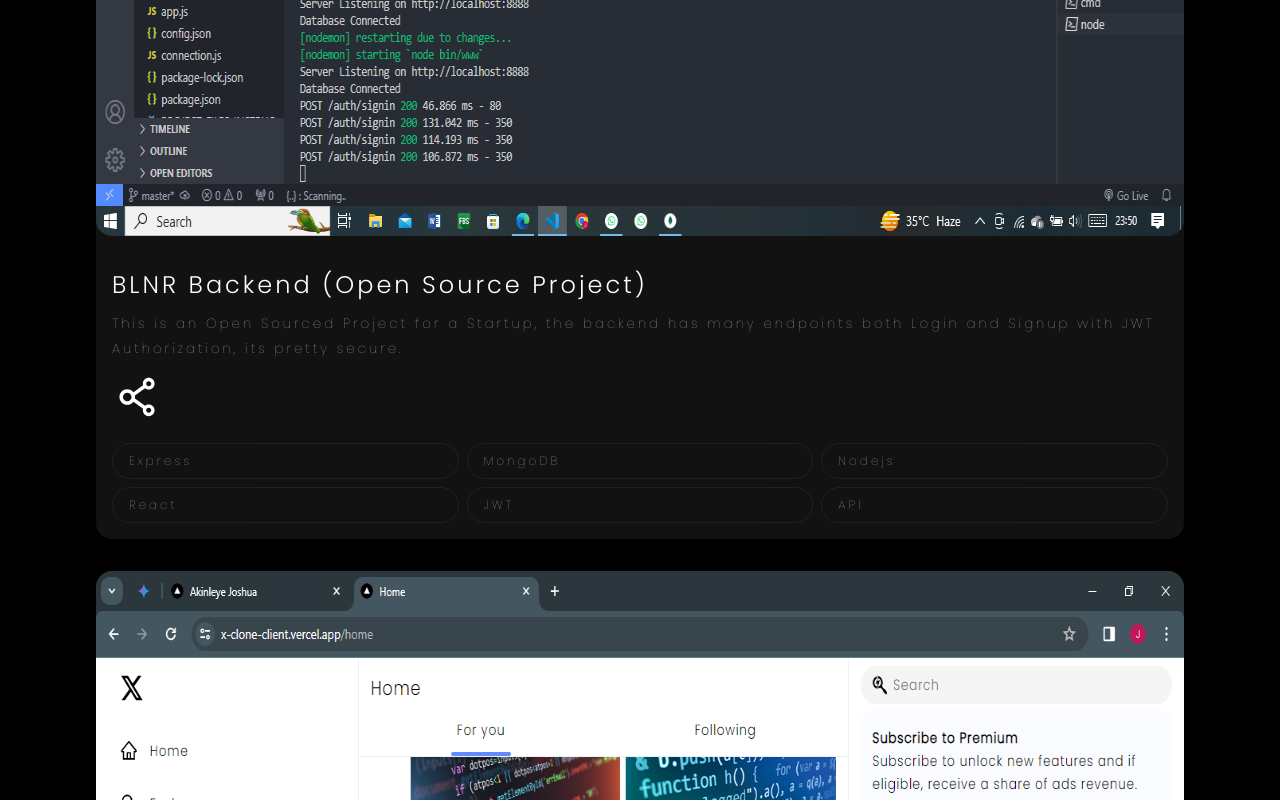
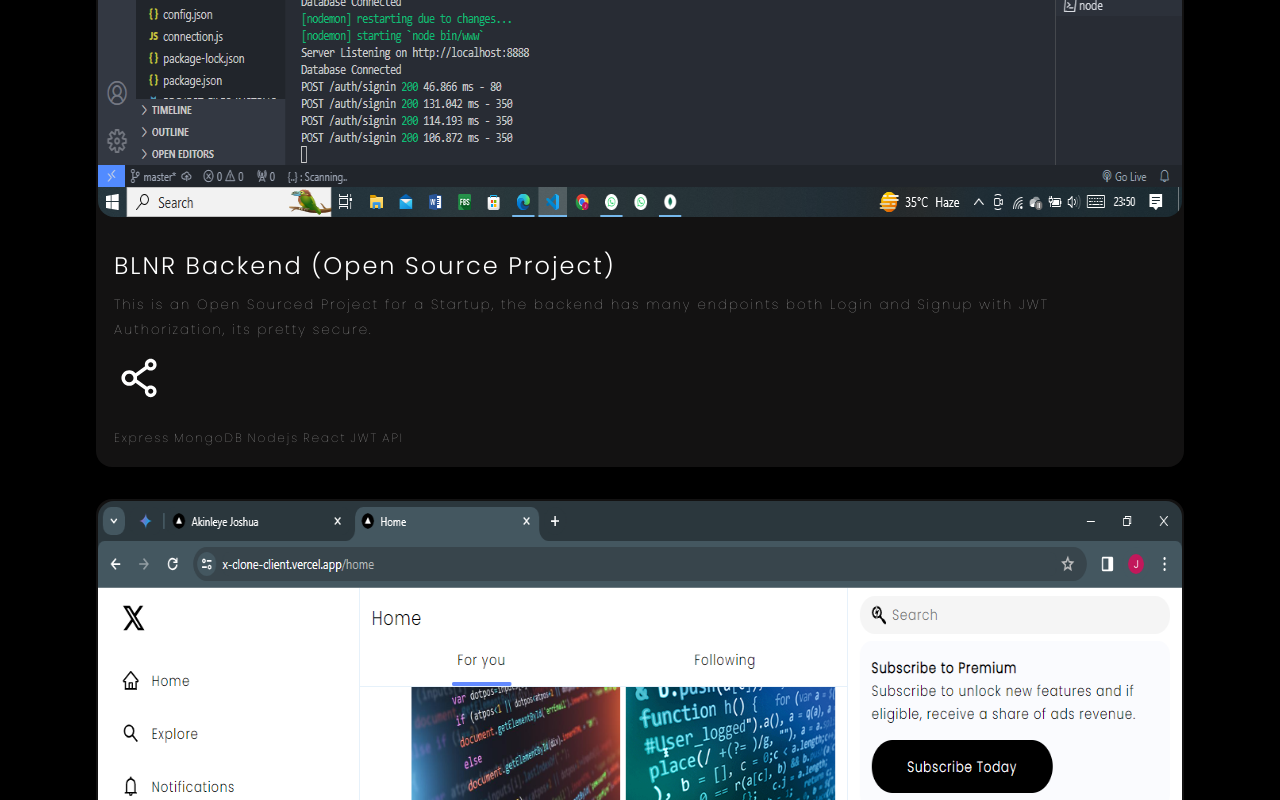
Before and after one commit to Akinleyejoshua/joshuaakinleye, a Next.js app: page / in a window 1280 px wide. Shown: the part 2000-2800 px from the top of the page. Built offline with nearby package versions, Linux system fonts and the light colour scheme.

Commit message:
Add files via upload

```diff
--- a/app/globals.css
+++ b/app/globals.css
@@ -5,7 +5,7 @@
   padding: 0;
   margin: 0;
   font-family: "Poppins", sans-serif;
-  letter-spacing: 3px;
+  letter-spacing: 2px;
   font-weight: 100;
   scroll-behavior: smooth;
 }
@@ -227,13 +227,13 @@
     flex-direction: column;
     flex: 70;
     background-color: rgb(26, 24, 24);
-    border-radius: 2rem 2rem 0rem 0rem;
-    -webkit-border-radius: 2rem 2rem 0rem 0rem;
-    -moz-border-radius: 2rem 2rem 0rem 0rem;
-    -ms-border-radius: 2rem 2rem 0rem 0rem;
-    -o-border-radius: 2rem 2rem 0rem 0rem;
+    border-radius: 0rem 0rem 0rem 0rem;
+    -webkit-border-radius: 0rem 0rem 0rem 0rem;
+    -moz-border-radius: 0rem 0rem 0rem 0rem;
+    -ms-border-radius: 0rem 0rem 0rem 0rem;
+    -o-border-radius: 0rem 0rem 0rem 0rem;
     z-index: 10000;
-  }
+}
 
   .links a {
     font-size: 12px;
@@ -463,11 +463,18 @@
   -moz-border-radius: 1rem;
   -ms-border-radius: 1rem;
   -o-border-radius: 1rem;
+  border: 2px solid transparent;
+
+}
+.projects .item{
+  border: 2px solid transparent;
+
 }
 
-.experience .item:hover{
-  box-shadow: 0 0 100px rgba(255, 255, 255, 0.1);
+.experience .item:hover, .projects .item:hover{
+  box-shadow: 0 0 100px rgba(0, 0, 0, 0.1);
   cursor: pointer;
+  border: 2px solid white;
 }
 
 .grid {
@@ -475,6 +482,13 @@
   grid-template-columns: repeat(auto-fit, minmax(15rem, 1fr));
   grid-gap: 2rem;
 }
+
+.grid-2 {
+  display: grid;
+  grid-template-columns: repeat(auto-fit, minmax(10rem, 1fr));
+  grid-gap: 2rem;
+}
+
 
 .projects {
   display: flex;
@@ -494,6 +508,7 @@
   -o-border-radius: 1rem;
   border-radius: 1rem;
   background-color: rgb(19, 18, 18);
+
 }
 
 .item .img {
@@ -507,14 +522,23 @@
 
 .item .content .tag {
   opacity: 0.7;
-  padding: 0.5rem 1rem;
-  border: 1px solid rgba(245, 245, 245, 0.089);
+  /* padding: 0.5rem 1rem; */
   border-radius: 3rem;
   -webkit-border-radius: 3rem;
   -moz-border-radius: 3rem;
   -ms-border-radius: 3rem;
   -o-border-radius: 3rem;
   font-size: 12px;
+  margin-right: .25rem;
+  color: white;
+}
+
+@media screen and (max-width: 640px){
+  .item .content .tag{
+    display: grid;
+    grid-template-columns: repeat(auto-fit, minmax(15rem, 1fr));
+    grid-gap: 2rem;
+  }
 }
 
 .item .content {
@@ -551,7 +575,7 @@
 }
 
 footer {
-  background-color: rgb(22, 20, 20);
+  background-color: rgba(22, 20, 20, 0);
 }
 
 .socials {
@@ -573,7 +597,7 @@
   -o-border-radius: 3rem;
 }
 
-.aboutme{
+.aboutme, .contact{
   padding: 0 5rem 3rem 5rem;
 }
 
@@ -594,7 +618,7 @@
     height: 12rem;
   }
 
-  .contacts,
+  .contact,
   .socials, .aboutme, .copy {
     padding: 1rem 2rem;
   }
@@ -603,9 +627,8 @@
     font-size: 12px;
   }
 
-  .contacts a {
-    padding: 0rem;
-    background-color: transparent;
+  .contact h1 {
+    font-size: 20px;
   }
   .experience {
     padding: 6rem 2rem 0rem;
@@ -629,7 +652,7 @@
   }
 
   .item .content h1 {
-    font-size: 12px;
+    font-size: 20px;
   }
 
   .item .content a {
--- a/components/Hero.jsx
+++ b/components/Hero.jsx
@@ -26,7 +26,7 @@
 
             <div className="actions row">
             <a href="#contact" style={{marginRight: "1rem"}}>Yo, Get in touch</a>
-            <a target="blank" href="https://matching.turing.com/developer-resume-preview/94fcd098ef28063a611a36b6c211b83394302204b3221e">Check Turing Profile</a>
+            <a target="blank" href="https://matching.turing.com/developer-resume-preview/94fcd098ef28063a611a36b6c211b83394302204b3221e">Visit Turing Profile</a>
             </div>
 
         </div>
--- a/layouts/Contact.jsx
+++ b/layouts/Contact.jsx
@@ -31,6 +31,16 @@
 
         </div>
 
+        <div className="contact">
+            <h1>Explore</h1>
+            <div className="space"></div>
+            <div className="space"></div>
+            <div className="space"></div>
+
+            <a href="https://j-resume.netlify.app">ML Projects</a>
+        </div>
+
+
         <div className="aboutme">
             <h1>About me</h1>
             <div className="space"></div>
@@ -40,6 +50,7 @@
         </div>
 
 
+
         <div className="copy">Joshua Akinleye &copy; 2024</div>
     </footer>
 }
--- a/layouts/Projects.jsx
+++ b/layouts/Projects.jsx
@@ -62,7 +62,7 @@
             github: "https://github.com/Akinleyejoshua/facial-expression-v1",
             link: "https://facialanalysis.netlify.app/",
             tags: ["Python", "React", "Tensorflow", "Pandas", "Numpy", 'Object Detection'],
-            description: "One of the most intersting project in worked on as a data scientist, the latter version which is the picture above was not deployed due to a crash on my system, so i lost the files, but the first version was uploaded but also the server is also down, i used object detection model to train the network and build the model."
+            description: "One of the most intersting project i worked on as a data scientist, the latter version which is the picture above was not deployed due to a crash on my system, so i lost the files, but the first version was uploaded but also the server is also down, i used object detection model to train the network and build the model."
         },
         {
             img: Bot,
@@ -87,7 +87,7 @@
         <div className="space"></div>
         <h4 className="self-center dim">Full Stack Development</h4>
 
-        <div className="projects grid" id="web">
+        <div className="projects grid-2" id="web">
 
             {webprojects.map((item, i) => {
                 return <div className="item" key={i}>
@@ -106,7 +106,7 @@
 
                             {item?.github !== null && <a target="blank" href={item?.github}><AiOutlineGithub /></a>}
 
-                            <div className="grid-1">
+                            <div className="grid-3">
                                 {item?.tags.map((item, i) => {
                                     return <small className="tag" key={i}>{item}</small>
                                 })}
@@ -122,15 +122,11 @@
         <div className="space"></div>
         <div className="space"></div>
         <div className="space"></div>
+        <div className="space"></div>
+        <div className="space"></div>
+        <div className="space"></div>
+        <div className="space"></div>
 
-        <h1 className="row items-center self-center">
-            <AiOutlineLaptop className="icon" />
-            <div className="space"></div>
-            <div className="space"></div>
-            <div className="space"></div>
-            Projects
-        </h1>
-        <div className="space"></div>
 
         <h4 className="self-center dim">Machine Learning</h4>
         <div className="projects grid" id="ml">
@@ -152,7 +148,7 @@
 
                             {item?.github !== null && <a target="blank" href={item?.github}><AiOutlineGithub /></a>}
 
-                            <div className="grid-1">
+                            <div className="grid-3">
                                 {item?.tags.map((item, i) => {
                                     return <small className="tag" key={i}>{item}</small>
                                 })}
```
